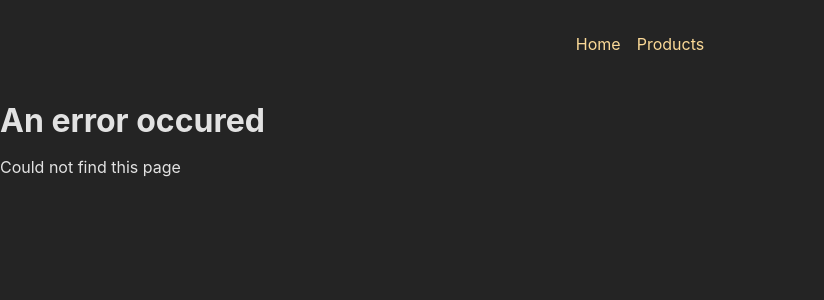
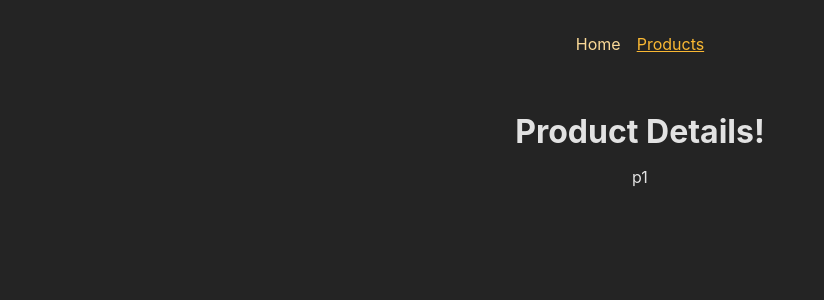
Before and after one commit to Sergii-Osedchuk/react-router, a React (Create React App) app: page /products/p1 in a window 1280 px wide. Shown: the top 300 px of the page, without its empty margins (0-824 px from the left). Built offline with nearby package versions, Linux system fonts and the light colour scheme.

Commit message:
use useParams for creating dynamic paths

```diff
--- a/src/App.js
+++ b/src/App.js
@@ -3,6 +3,7 @@ import HomePage from './pages/Home';
 import ProductsPage from './pages/Products';
 import RootLayout from './pages/Root';
 import ErrorPage from './pages/Error';
+import ProductDetail from './pages/ProductDetail';
 
 // const routesDefinition = createRoutesFromElements(
 //   // <Routes>
@@ -21,6 +22,7 @@ const router = createBrowserRouter([
     children: [
       {path: '', element: <HomePage />},
       {path: '/products', element: <ProductsPage />},
+      {path: 'products/:productId', element: <ProductDetail />}
     ]
   },
 ]);
--- a/src/components/MainNavigation.js
+++ b/src/components/MainNavigation.js
@@ -1,4 +1,4 @@
-import { Link } from 'react-router-dom';
+import { NavLink } from 'react-router-dom';
 import classes from './MainNavigation.module.css';
 
 export default function MainNavigation() {
@@ -6,8 +6,12 @@ export default function MainNavigation() {
     <header className={classes.header}>
       <nav>
         <ul className={classes.list}>
-          <li><Link to='/'>Home</Link></li>
-          <li><Link to='/products'>Products</Link></li>
+          <li><NavLink to='/' className={({isActive}) =>
+            isActive ? classes.active : undefined}>Home</NavLink>
+          </li>
+          <li><NavLink to='/products' className={({isActive}) =>
+            isActive ? classes.active : undefined}>Products</NavLink>
+          </li>
         </ul>
       </nav>
     </header>
--- a/src/pages/Home.js
+++ b/src/pages/Home.js
@@ -1,6 +1,7 @@
 import { Link } from 'react-router-dom';
 
 export default function HomePage () {
+
   return (
     <>
       <h1>My Home Page</h1>
--- /dev/null
+++ b/src/pages/ProductDetail.js
@@ -0,0 +1,12 @@
+import { useParams } from "react-router-dom";
+
+export default function ProductDetail() {
+  const params = useParams();
+
+  return (
+    <>
+      <h1>Product Details!</h1>
+      <p>{params.productId}</p>
+    </>
+    )
+}
--- a/src/pages/Products.js
+++ b/src/pages/Products.js
@@ -1,3 +1,23 @@
+import { Link } from 'react-router-dom';
+
+const PRODUCTS = [
+  {id: 'p1', title: 'Product-1'},
+  {id: 'p2', title: 'Product-2'},
+  {id: 'p3', title: 'Product-3'},
+]
+
 export default function ProductsPage() {
-  return <h1>Products page</h1>
+  return (
+    <>
+      <h1>Products page</h1>
+      <ul>
+        {
+          PRODUCTS.map(product => (
+            <li key={product.id}><Link to={`/products/${product.id}`}>{product.title}</Link></li>
+          ))
+        }
+      </ul>
+    </>
+
+  )
 }
```
